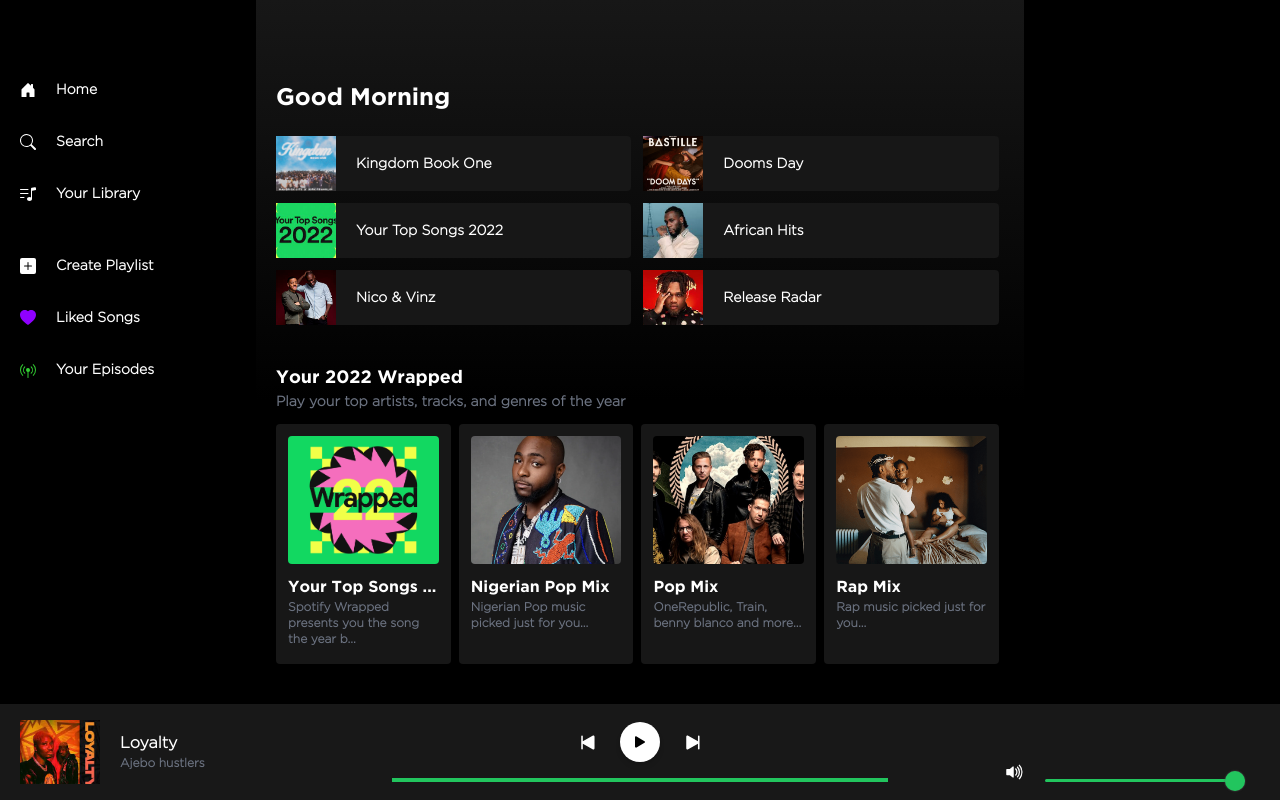
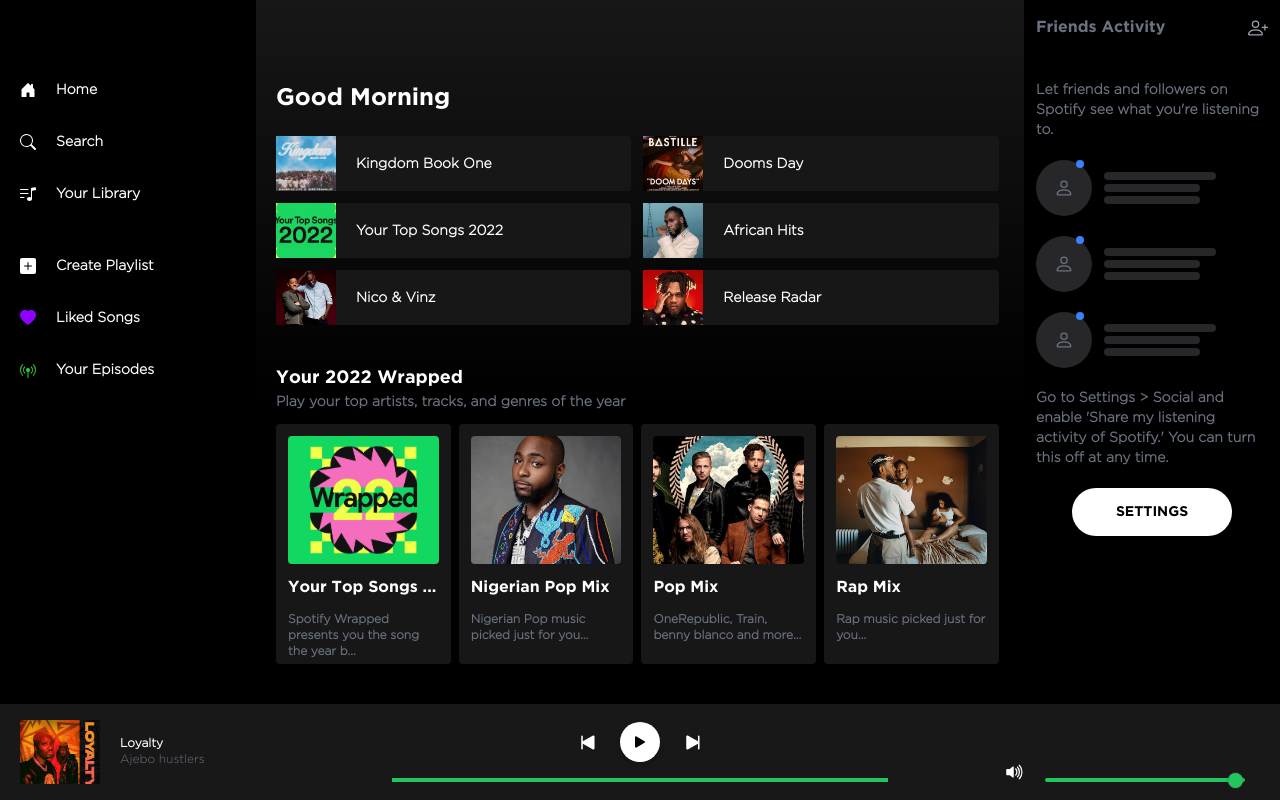
Before and after one commit to clefayomide/not_spotify, a React (Vite) app: page / in a window 1280 px wide. Built offline with nearby package versions, Linux system fonts and the light colour scheme.

Commit message:
friends-activity: skeleton components

```diff
--- /dev/null
+++ b/src/components/button/Regular.tsx
@@ -0,0 +1,11 @@
+import React from "react";
+
+const Regular = (props: { innerText: string }) => {
+  return (
+    <button className={`bg-white text-black h-12 w-40 rounded-3xl font-Gotham_Bold text-sm`}>
+      {props.innerText}
+    </button>
+  );
+};
+
+export default Regular;
--- a/src/components/card/Card.tsx
+++ b/src/components/card/Card.tsx
@@ -15,7 +15,7 @@ const Card = (props: {
   const [show_play_button, set_show_play_button] = useState(false);
   return (
     <div
-      className="w-[48%] md:w-[23.5%] lg:w-[24%] flex-wrap relative ipad_max:h-[230px] ipad_min:h-[260px] lg:h-[260px] xl:h-[240px] p-3 bg-light_dark hover:bg-lighter_dark rounded"
+      className="w-[48%] md:w-[23.5%] lg:w-[24%] flex-wrap relative ipad_max:h-[230px] ipad_min:h-[260px] lg:h-[280px] xl:h-[240px] p-3 bg-light_dark hover:bg-lighter_dark rounded"
       onMouseEnter={() => set_show_play_button(true)}
       onMouseLeave={() => set_show_play_button(false)}
     >
@@ -31,6 +31,7 @@ const Card = (props: {
               ? `${props.header_text.substring(0, 15)}...`
               : props.header_text
           }`}
+          classNames="lg:text-xs xl:auto"
         />
         <Paragraph
           text={`${props.paragrapgh_text.substring(0, 48)}...`}
--- a/src/components/control/Control.tsx
+++ b/src/components/control/Control.tsx
@@ -30,16 +30,16 @@ const Control = (props: {
   };
 
   return (
-    <section className="flex items-center w-full h-24 bg-[#181818]  absolute bottom-0">
-      <div className=" pl-5 pr-5 flex justify-between items-center w-full">
-        <section className="w-[28%] flex gap-5 items-center">
+    <section className="flex items-center w-full 2xl:w-[1500px] h-24 bg-[#181818]  absolute bottom-0">
+      <div className=" pl-5 pr-5 flex justify-between flex-wrap items-center w-full">
+        <section className="w-[28%] flex gap-2 md:gap-5 items-center">
           <img
             src={props.image}
             alt="song cover"
-            className="h-16 w-20 object-cover"
+            className="h-10 w-14 md:h-16 md:w-20 object-cover"
           />
           <div>
-            <Paragraph text={props.title} size="text-md" color="text-white" />
+            <Paragraph text={props.title} size="text-xs md:text-md" color="text-white" />
             <Paragraph
               text={props.artist}
               size="text-xs"
--- a/src/components/control/Tool.tsx
+++ b/src/components/control/Tool.tsx
@@ -53,7 +53,7 @@ const Tool = (props: {
   };
 
   return (
-    <div className="w-[40%] flex gap-4 flex-col re">
+    <div className="w-[40%] flex gap-4 flex-col">
       <section className="flex gap-5 justify-center items-center relative">
         <svg
           xmlns="http://www.w3.org/2000/svg"
--- /dev/null
+++ b/src/components/skeleton/Skeleton.tsx
@@ -0,0 +1,13 @@
+import React from 'react'
+
+const Skeleton = () => {
+  return (
+    <div>
+        <div className='h-2 rounded lg:w-20 xl:w-28 bg-zinc-800'></div>
+        <div className="h-2 rounded lg:w-16 xl:w-24 bg-zinc-800 mt-1"></div>
+        <div className="h-2 rounded lg:w-16 xl:w-24 bg-zinc-800 mt-1"></div>
+    </div>
+  )
+}
+
+export default Skeleton
--- a/src/components/typography/Typography.tsx
+++ b/src/components/typography/Typography.tsx
@@ -27,7 +27,7 @@ export const Paragraph = (props: {
     <p
       className={`${props.size ? props.size : "text-sm"} ${
         props.color ? props.color : "text-gray-500"
-      } font-Gotham_Light font-bold`}
+      } font-Gotham_Light font-bold ${props.classNames}`}
     >
       {props.text}
     </p>
--- /dev/null
+++ b/src/components/user-rounded/User.tsx
@@ -0,0 +1,21 @@
+import React from "react";
+
+const User = () => {
+  return (
+    <div className="w-14 h-14 rounded-full bg-zinc-800 flex justify-center items-center relative">
+      <svg
+        xmlns="http://www.w3.org/2000/svg"
+        width="20"
+        height="20"
+        fill="currentColor"
+        className="bi bi-person text-gray-500"
+        viewBox="0 0 16 16"
+      >
+        <path d="M8 8a3 3 0 1 0 0-6 3 3 0 0 0 0 6zm2-3a2 2 0 1 1-4 0 2 2 0 0 1 4 0zm4 8c0 1-1 1-1 1H3s-1 0-1-1 1-4 6-4 6 3 6 4zm-1-.004c-.001-.246-.154-.986-.832-1.664C11.516 10.68 10.289 10 8 10c-2.29 0-3.516.68-4.168 1.332-.678.678-.83 1.418-.832 1.664h10z" />
+      </svg>
+      <div className="h-2 w-2 rounded-full absolute top-0 bg-blue-500 right-2"></div>
+    </div>
+  );
+};
+
+export default User;
--- a/src/components/volume/Volume.tsx
+++ b/src/components/volume/Volume.tsx
@@ -37,7 +37,7 @@ const Volume = (props: { handle_vol: any; audio: any }) => {
           max="10"
           onChange={props.handle_vol}
           style={{ backgroundSize: `${vol_width}% 100%` }}
-          className={`self-end in-range:border-green-500 w-1/2 w h-1 relative z-20 bg-gray-200 rounded-lg appearance-none cursor-pointer range-sm dark:bg-gray-700`}
+          className={`self-end in-range:border-green-500 w-1/2 border-2 h-1 relative z-20 bg-gray-200 rounded-lg appearance-none cursor-pointer range-sm dark:bg-gray-700`}
         />
       </div>
     </section>
--- a/src/components/volume/volume.css
+++ b/src/components/volume/volume.css
@@ -1,3 +1,5 @@
+
+
 input[type="range"] {
   -webkit-appearance: none;
   margin-right: 15px;
@@ -12,8 +14,8 @@ input[type="range"] {
 /* Input Thumb */
 input[type="range"]::-webkit-slider-thumb {
   -webkit-appearance: none;
-  height: 20px;
-  width: 20px;
+  height: 15px;
+  width: 15px;
   border-radius: 50%;
   background: #22c55e;
   cursor: pointer;
@@ -25,7 +27,7 @@ input[type="range"]::-moz-range-thumb {
   -webkit-appearance: none;
   height: 20px;
   width: 20px;
-  border-radius: 50%;
+  /* border-radius: 50%; */
   background: #22c55e;
   cursor: ew-resize;
   box-shadow: 0 0 2px 0 #555;
@@ -36,7 +38,7 @@ input[type="range"]::-ms-thumb {
   -webkit-appearance: none;
   height: 20px;
   width: 20px;
-  border-radius: 50%;
+  /* border-radius: 50%; */
   background: #ff4500;
   cursor: ew-resize;
   box-shadow: 0 0 2px 0 #555;
--- a/src/pages/Home.tsx
+++ b/src/pages/Home.tsx
@@ -6,6 +6,10 @@ import { Routes, Route } from "react-router-dom";
 import HomePage from "../components/content-area/Home";
 import { tracks } from "../tracks";
 import Control from "../components/control/Control";
+import { Heading, Paragraph } from "../components/typography/Typography";
+import User from "../components/user-rounded/User";
+import Skeleton from "../components/skeleton/Skeleton";
+import Regular from "../components/button/Regular";
 
 const Home = () => {
   const homePageRef = useRef<HTMLDivElement>(null);
@@ -78,7 +82,7 @@ const Home = () => {
     tl.to(homePageRef.current, { display: "block" });
   }, []);
   return (
-    <div className="h-full w-full flex justify-center overflow-hidden items-center">
+    <div className="h-full w-full 2xl:w-[1500px] m-auto flex justify-center overflow-hidden items-center">
       <div ref={logoRef} className="w-[250px]">
         <img src={logo} alt="Sportify" />
         <div className="text-white font-Gotham_Bold text-xs text-right">
@@ -114,7 +118,53 @@ const Home = () => {
           </section>
 
           {/* friend activity */}
-          <section className="hidden lg:block h-full w-[20%]"></section>
+          <section className="hidden lg:block h-full w-[20%] pl-3 pb-3 pr-3 pt-4 lg:pb-36 xl:pb-3 overflow-y-scroll scrollbar-thumb-lighter_dark scrollbar-thin">
+            <section className="flex justify-between items-center">
+              <Heading text="Friends Activity" color="text-gray-500" />
+              <svg
+                xmlns="http://www.w3.org/2000/svg"
+                width="20"
+                height="20"
+                fill="currentColor"
+                className="bi bi-person-plus text-gray-400"
+                viewBox="0 0 16 16"
+              >
+                <path d="M6 8a3 3 0 1 0 0-6 3 3 0 0 0 0 6zm2-3a2 2 0 1 1-4 0 2 2 0 0 1 4 0zm4 8c0 1-1 1-1 1H1s-1 0-1-1 1-4 6-4 6 3 6 4zm-1-.004c-.001-.246-.154-.986-.832-1.664C9.516 10.68 8.289 10 6 10c-2.29 0-3.516.68-4.168 1.332-.678.678-.83 1.418-.832 1.664h10z" />
+                <path
+                  fillRule="evenodd"
+                  d="M13.5 5a.5.5 0 0 1 .5.5V7h1.5a.5.5 0 0 1 0 1H14v1.5a.5.5 0 0 1-1 0V8h-1.5a.5.5 0 0 1 0-1H13V5.5a.5.5 0 0 1 .5-.5z"
+                />
+              </svg>
+            </section>
+
+            <Paragraph
+              classNames="mt-10"
+              text="Let friends and followers on Spotify see what you're listening to."
+            />
+
+            <section className="mt-5 flex flex-col gap-5">
+              <div className="flex gap-3 items-center">
+                <User />
+                <Skeleton />
+              </div>
+              <div className="flex gap-3 items-center">
+                <User />
+                <Skeleton />
+              </div>
+              <div className="flex gap-3 items-center">
+                <User />
+                <Skeleton />
+              </div>
+            </section>
+
+            <Paragraph
+              classNames="mt-5"
+              text="Go to Settings > Social and enable 'Share my listening activity of Spotify.' You can turn this off at any time."
+            />
+            <div className="flex justify-center mt-5">
+              <Regular innerText="SETTINGS" />
+            </div>
+          </section>
         </div>
         <Control
           image={current_song.cover_image}
```
